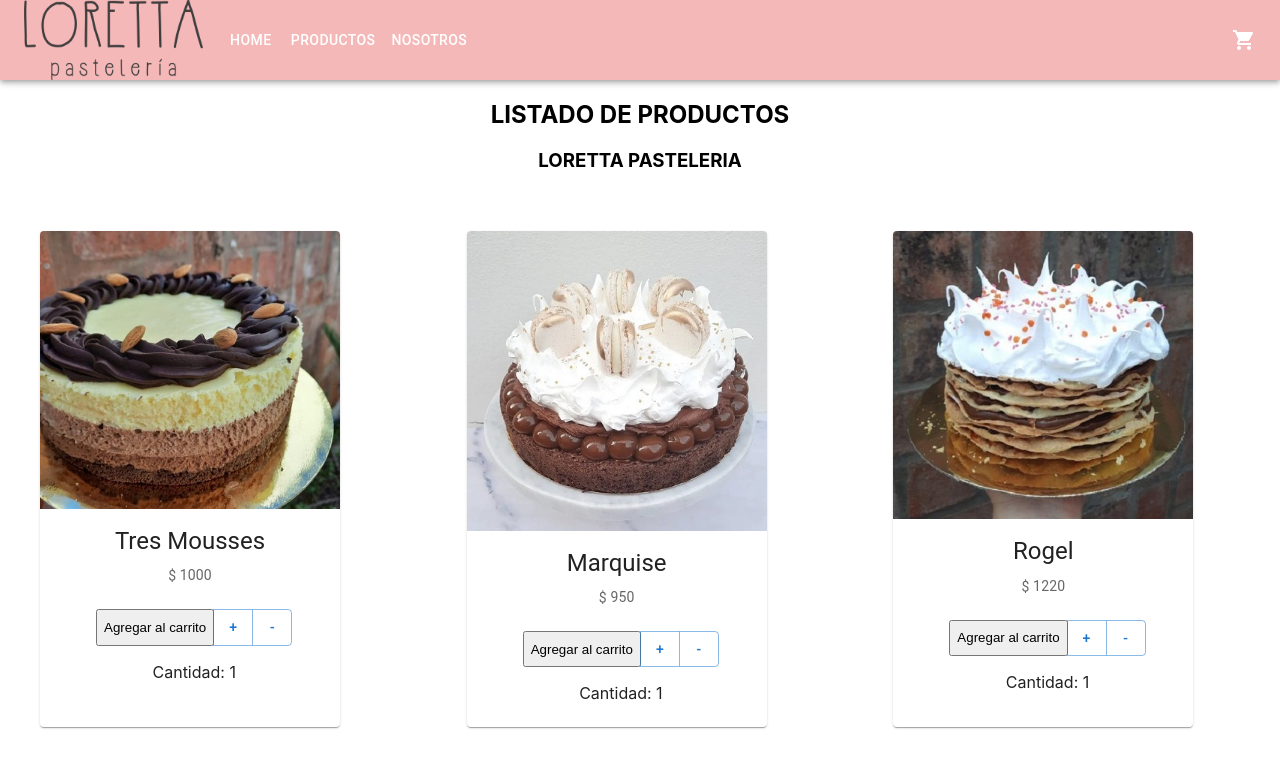
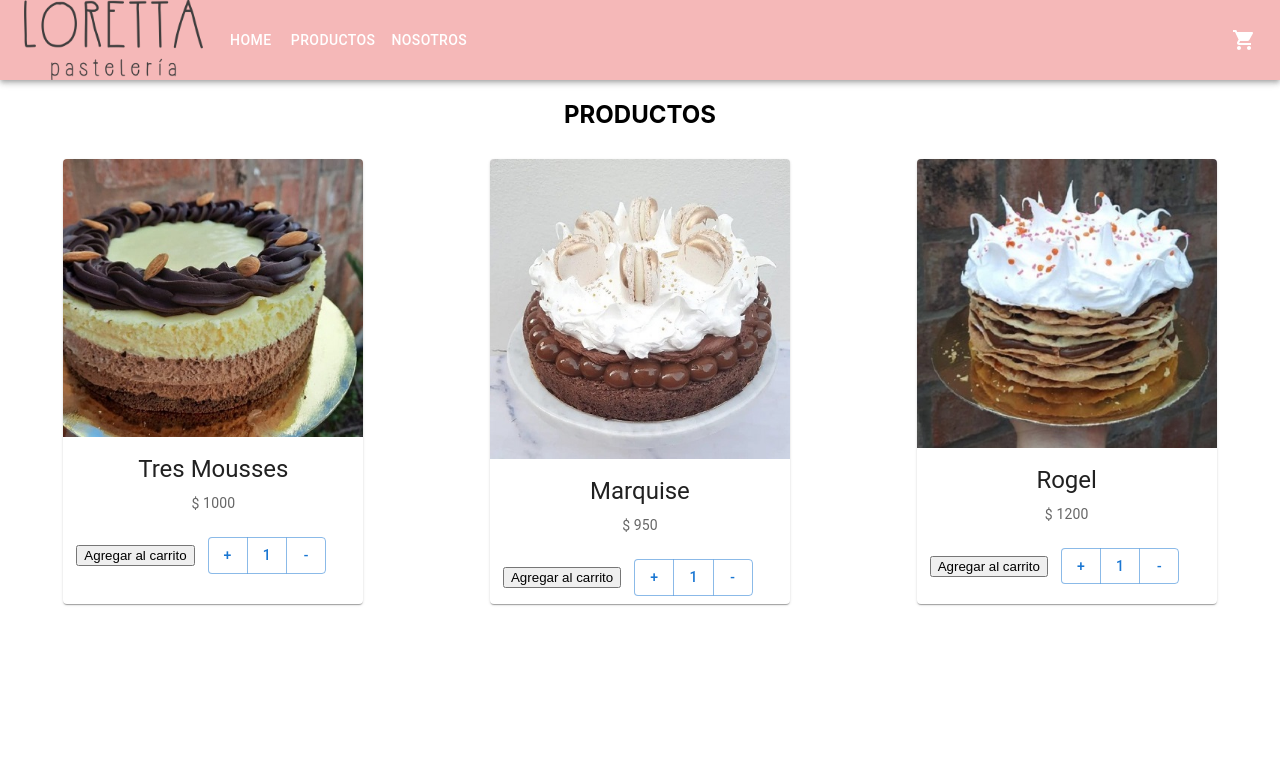
Before and after one commit to antomag/loretta-pasteleria-react, a React (Create React App) app: page / in a window 1280 px wide. Shown: the top 768 px of the page. Built offline with nearby package versions, Linux system fonts and the light colour scheme.

Commit message:
creacion de CardList y cambio de nombre de archivos para identificarlos mejor

```diff
--- a/src/App.js
+++ b/src/App.js
@@ -1,12 +1,12 @@
 import './App.css';
 import NavBar from './components/NavBar/NavBar.js';
-import ItemListContainer from './components/ItemListContainer/ItemListContainer';
+import CardListContainer from './components/CardListContainer/CardListContainer.js'
 
 function App() {
   return (
     <div className="App">
       <NavBar/>
-      <ItemListContainer/>
+      <CardListContainer/>
     </div>
   );
 }
--- /dev/null
+++ b/src/components/Card/Card.css
@@ -0,0 +1,15 @@
+.MuiPaper-root.MuiPaper-elevation.MuiPaper-rounded.MuiPaper-elevation1.MuiCard-root.css-dq2zge-MuiPaper-root-MuiCard-root {
+    margin: 10px;
+}
+.MuiCardActions-root.MuiCardActions-spacing.css-1t6e9jv-MuiCardActions-root {
+    flex-direction: column;
+    flex-wrap: nowrap;
+    align-items: center;
+}
+
+button {
+    margin: 5px;
+}
+p {
+    margin: auto;
+}
--- a/src/components/Card/Card.js
+++ b/src/components/Card/Card.js
@@ -1,12 +1,13 @@
 import React, {useState} from "react";
 import Card from '@mui/material/Card';
-import CardActions from '@mui/material/CardActions';
 import CardContent from '@mui/material/CardContent';
 import CardMedia from '@mui/material/CardMedia';
 import Typography from '@mui/material/Typography';
-import ItemCount from '../ItemCount/ItemCount';
+import CardCount from '../CardCount/CardCount';
+import './Card.css'
 
-export default function ImgMediaCard({img, titulo, precio}) {
+export default function ImgMediaCard({datos}) {
+  const {title, description, price, img} = datos
   const [changeButton, setChangeButton] = useState(true) //no tiene funcionalidad de momento
 
   const onAdd = (contador) => {
@@ -19,18 +20,20 @@ export default function ImgMediaCard({img, titulo, precio}) {
       <CardMedia
         component="img"
         image={img}
+        alt=""
       />
       <CardContent>
         <Typography gutterBottom variant="h5" component="div">
-          {titulo}
+          {title}
         </Typography>
         <Typography variant="body2" color="text.secondary">
-        $ {precio}
+        $ {price}
+        </Typography>
+        <Typography variant="body2" color="text.secondary">
+        {description}
         </Typography>
       </CardContent>
-      <CardActions sx={{marginLeft:6}}>
-          <ItemCount stock={5} initial={1} onAdd={onAdd}/>
-      </CardActions>
+      <CardCount stock={5} initial={1} onAdd={onAdd}/>
     </Card>
   );
 }
--- a/src/components/ItemCount/ItemCount.js
+++ b/src/components/CardCount/CardCount.js
@@ -1,8 +1,9 @@
 import React, {useState} from "react";
 import Button from '@mui/material/Button';
 import ButtonGroup from '@mui/material/ButtonGroup';
+import CardActions from '@mui/material/CardActions';
 
-export default function ItemCount({stock, initial, onAdd}){
+export default function CardCount({stock, initial, onAdd}){
     const [ contador, setContador ] = useState(initial);
 
     const addToCart = () => {
@@ -10,13 +11,15 @@ export default function ItemCount({stock, initial, onAdd}){
     }
 
     return(
-        <div>
+        <CardActions>
+            <div >
+                <button sx={{margin:5}} onClick={addToCart}>Agregar al carrito</button>
+            </div>
             <ButtonGroup variant="outlined" aria-label="outlined button group">
-                <button onClick={addToCart}>Agregar al carrito</button>
                 <Button onClick={() => contador < stock ? setContador(contador +1) : null}>+</Button>
+                <Button>{contador}</Button>
                 <Button onClick={() => contador > initial ? setContador(contador -1) : null}>-</Button>
             </ButtonGroup>
-            <p>Cantidad: {contador}</p>
-        </div>
+        </CardActions>
     )
 }
--- /dev/null
+++ b/src/components/CardList/CardList.js
@@ -0,0 +1,55 @@
+import React, {useState, useEffect} from "react"
+import Card from "../Card/Card"
+
+export default function CardList (){
+    const ListaProductos = [
+        {
+            id: 1,
+            title: 'Tres Mousses',
+            description: '',
+            price: 1000,
+            img: '/img/1.jpg',
+        },
+        {
+            id: 2,
+            title: 'Marquise',
+            description: '',
+            price: 950,
+            img: '/img/2.jpg',
+        },
+        {
+            id: 3,
+            title: 'Rogel',
+            description: '',
+            price: 1200,
+            img: '/img/3.jpg',
+        }
+    ]
+
+    const [productos, setProductos] = useState([])
+
+    const getProductos = () => {
+        return new Promise ( (resolve, reject) => {
+            setTimeout( () => {resolve(ListaProductos)}, 2000)
+        })
+    }
+
+    useEffect(() => {
+        getProductos()
+        .then( (resultado) => {setProductos(resultado)})
+        .catch( (error) => {console.log(`Error: `, error)})
+        .finally(()=>{console.log(`Tarea finalizada.`)})
+    }, [])
+
+    return(
+        <div className="gridProductos">
+            {productos.map( (producto) => {
+                const {id} = producto
+                return(
+                    <Card datos={producto} key={id}/>
+                )
+            })
+            }
+        </div>
+    )
+}
--- a/src/components/ItemListContainer/ItemListContainer.css
+++ b/src/components/CardListContainer/CardListContainer.css
@@ -1,4 +1,5 @@
 .gridProductos{
     display: grid;
     grid-template-columns: repeat(3, 1fr);
+    justify-items: center;
 }
--- /dev/null
+++ b/src/components/CardListContainer/CardListContainer.js
@@ -0,0 +1,11 @@
+import CardList from '../CardList/CardList';
+import './CardListContainer.css';
+
+export default function ItemListContainer(){
+    return(
+        <div>
+            <h2>PRODUCTOS</h2>
+            <CardList/>
+        </div>
+    )
+}
--- a/src/components/ItemListContainer/ItemListContainer.js
+++ /dev/null
@@ -1,16 +0,0 @@
-import Card from "../Card/Card"
-import './ItemListContainer.css';
-
-export default function ItemListContainer(){
-    return(
-        <div>
-            <h2>LISTADO DE PRODUCTOS</h2>
-            <h3>LORETTA PASTELERIA</h3>
-            <div className="gridProductos">
-                <Card img='/img/1.jpg' titulo='Tres Mousses' precio={1000}/>
-                <Card img='/img/2.jpg' titulo='Marquise' precio={950}/>
-                <Card img='/img/3.jpg' titulo='Rogel' precio={1220}/>
-            </div>
-        </div>
-    )
-}
```
